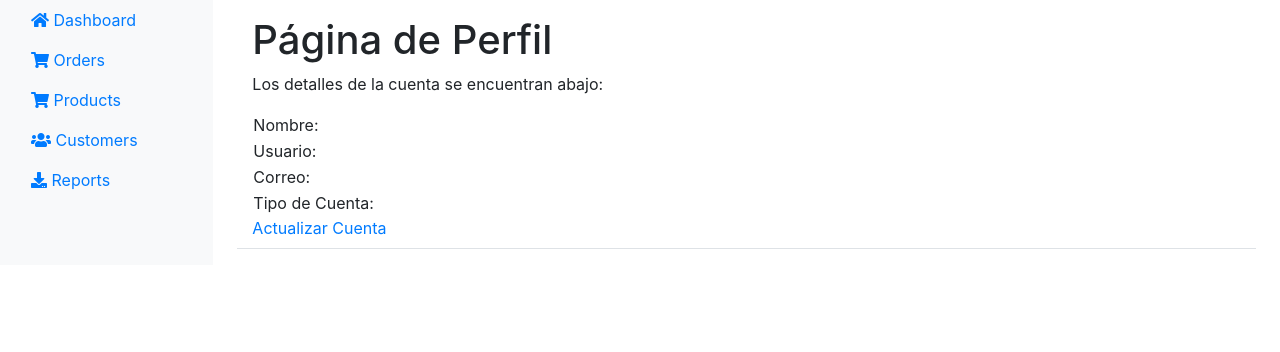
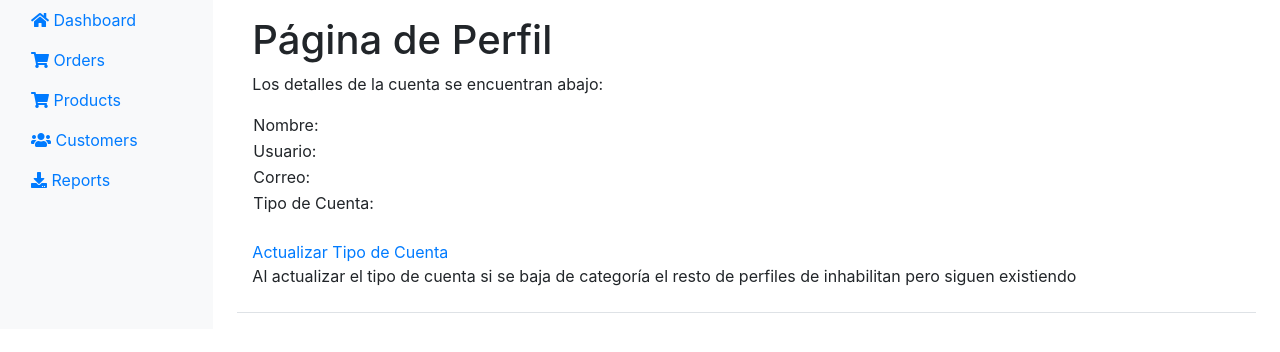
Before and after one commit to MarianoReyes/Proyecto2Bases_CopiaNetflix, a Flask app: page /profile in a window 1280 px wide. Shown: the part 48-400 px from the top of the page. Run offline with Flask 2, Linux system fonts and the light colour scheme; the visitor is signed in with stand-in values (Sample User, id 1); data that the repository does not hold is empty; some libraries are stand-ins or nearby versions.

Commit message:
Update profile.html

```diff
--- a/templates/profile.html
+++ b/templates/profile.html
@@ -24,6 +24,10 @@
             <td>{{ account['tipocuenta'] }}</td>
         </tr>
     </table>
-    <a href="{{ url_for('cambiocuenta') }}">Actualizar Cuenta</a>
+    <br>
+    <a href="{{ url_for('cambiocuenta') }}">Actualizar Tipo de Cuenta</a>
+    <br>
+    <p>Al actualizar el tipo de cuenta si se baja de categoría el resto de perfiles de inhabilitan pero siguen existiendo </p>
+
 </div>
 {% endblock %}
```
